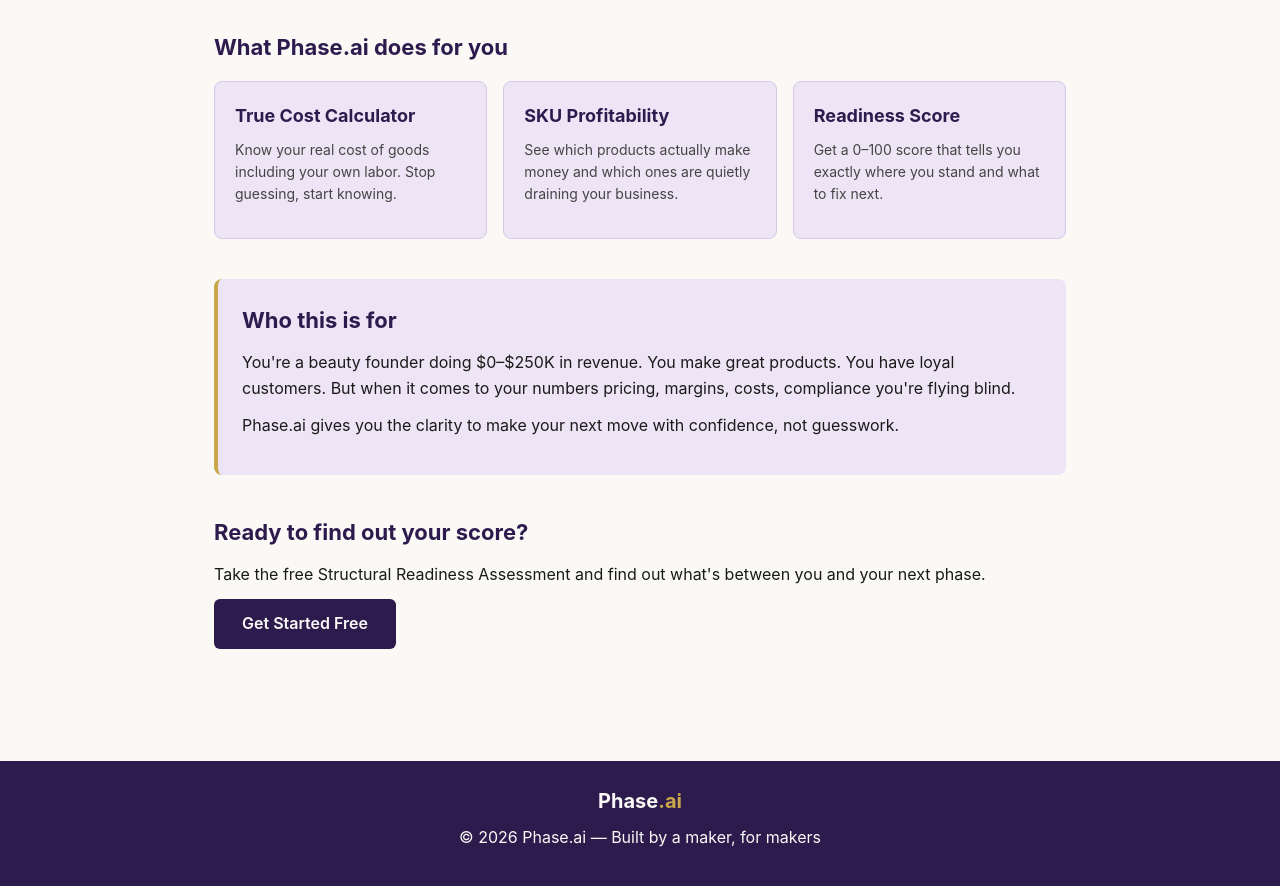
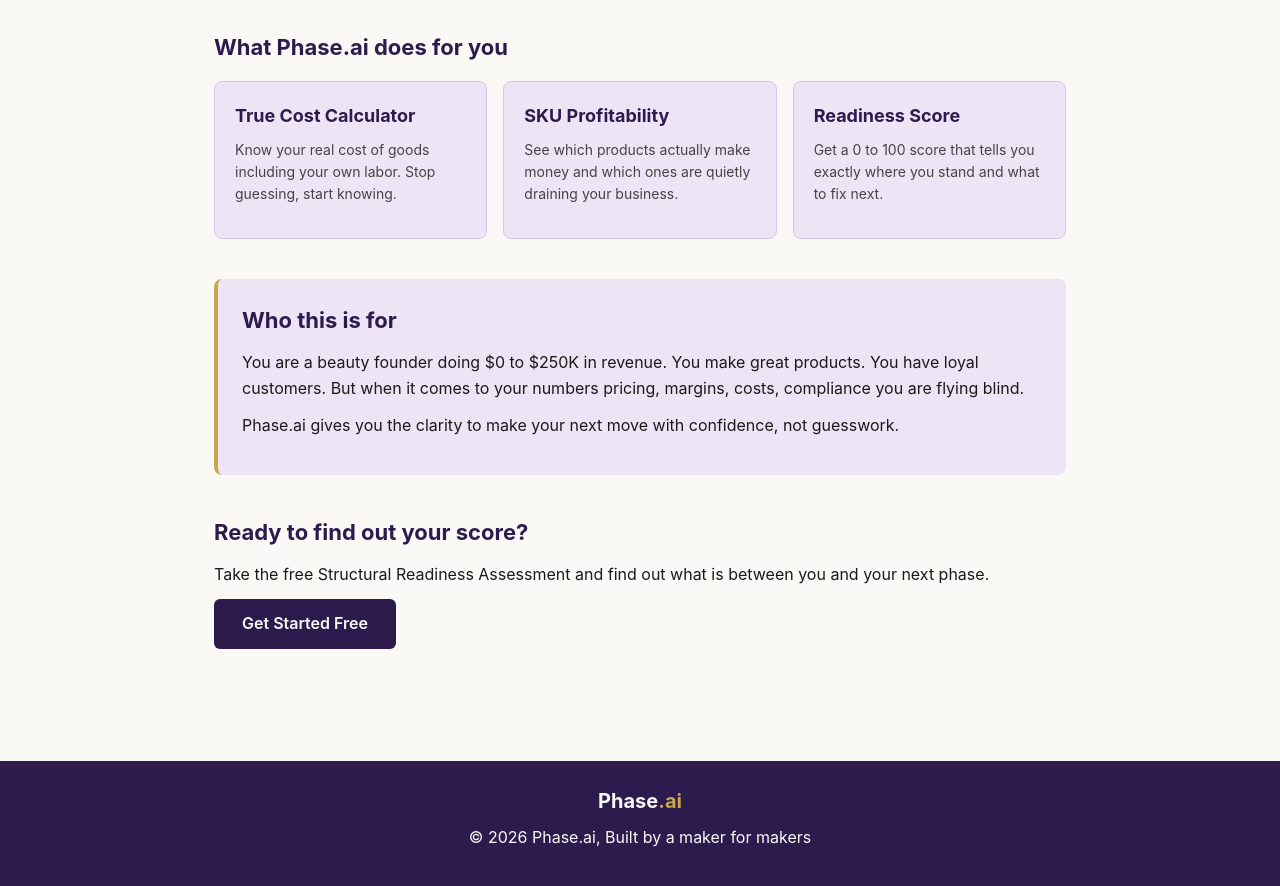
Before and after one commit to tiffanywesley5/Capstone, a website built with Parcel: page homepage.html in a window 1280 px wide. Shown: the part 500-1386 px from the top of the page. Built offline with nearby package versions, Linux system fonts and the light colour scheme.

Commit message:
Clean up copy in legacy HTML pages and README

```diff
--- a/homepage.html
+++ b/homepage.html
@@ -32,7 +32,7 @@
       <div class="card-grid">
         <div class="card">
           <h3>True Cost Calculator</h3>
-          <p>Know your real cost of goods  including your own labor. Stop guessing, start knowing.</p>
+          <p>Know your real cost of goods including your own labor. Stop guessing, start knowing.</p>
         </div>
         <div class="card">
           <h3>SKU Profitability</h3>
@@ -40,20 +40,20 @@
         </div>
         <div class="card">
           <h3>Readiness Score</h3>
-          <p>Get a 0–100 score that tells you exactly where you stand and what to fix next.</p>
+          <p>Get a 0 to 100 score that tells you exactly where you stand and what to fix next.</p>
         </div>
       </div>
     </section>
 
     <section id="who" class="highlight-section">
       <h2>Who this is for</h2>
-      <p>You're a beauty founder doing $0–$250K in revenue. You make great products. You have loyal customers. But when it comes to your numbers pricing, margins, costs, compliance you're flying blind.</p>
+      <p>You are a beauty founder doing $0 to $250K in revenue. You make great products. You have loyal customers. But when it comes to your numbers pricing, margins, costs, compliance you are flying blind.</p>
       <p>Phase.ai gives you the clarity to make your next move with confidence, not guesswork.</p>
     </section>
 
     <section id="get-started">
       <h2>Ready to find out your score?</h2>
-      <p>Take the free Structural Readiness Assessment and find out what's between you and your next phase.</p>
+      <p>Take the free Structural Readiness Assessment and find out what is between you and your next phase.</p>
       <a href="#" class="cta-button">Get Started Free</a>
     </section>
   </main>
@@ -61,7 +61,7 @@
   <footer>
     <div class="footer-content">
       <p class="footer-logo">Phase<span class="gold">.ai</span></p>
-      <p>&copy; 2026 Phase.ai — Built by a maker, for makers</p>
+      <p>&copy; 2026 Phase.ai, Built by a maker for makers</p>
     </div>
   </footer>
 
```
Also changed, not shown: about.html (+4 -7 lines), contact.html (+4 -4 lines), README.md.
